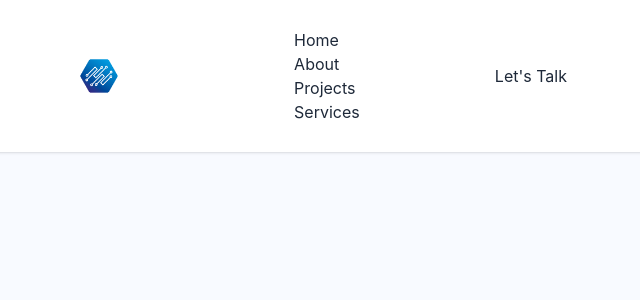
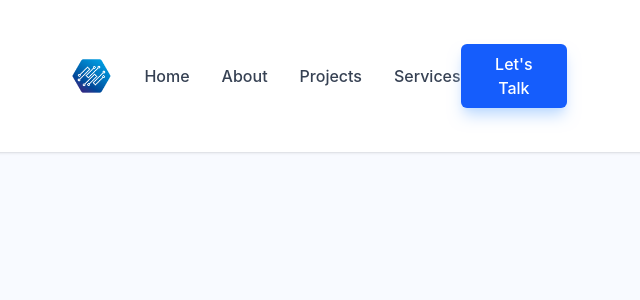
Before and after one commit to WonganiNyirenda18/Wongani-Portfolio, a React (Vite) app: page / in a window 1280 px wide. Shown: the top 300 px of the page, without its empty margins (337-977 px from the left). Built offline with nearby package versions, Linux system fonts and the light colour scheme.

Commit message:
styled the nav section but with a bug

```diff
--- a/src/Components/Header.jsx
+++ b/src/Components/Header.jsx
@@ -15,14 +15,22 @@ export default function Header() {
                 </div>
 
                 <nav>
-                    <ul>
-                        <li>Home</li>
-                        <li>About</li>
-                        <li>Projects</li>
-                        <li>Services</li>
+                    <ul className="flex items-center gap-8 font-medium text-gray-700">
+                        <li className="cursor-pointer hover:text-blue-600 transition">Home</li>
+                        <li className="cursor-pointer hover:text-blue-600 transition">About</li>
+                        <li className="cursor-pointer hover:text-blue-600 transition">Projects</li>
+                        <li className="cursor-pointer hover:text-blue-600 transition">Services</li>
                     </ul>
                 </nav>
-                <button>Let's Talk </button>
+
+                <div>
+                    <button
+                        type="button"
+                        className="bg-blue-600 text-white px-6 py-2 rounded-md font-medium hover:bg-blue-700 transition shadow-lg shadow-blue-200 cursor-pointer"
+                    >
+                        Let's Talk
+                    </button>
+                </div>
             </div>
 
         </header>
```
